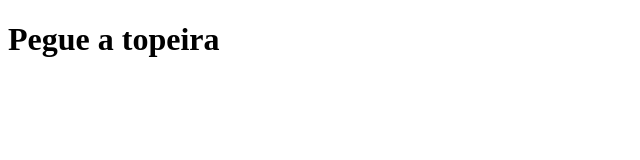
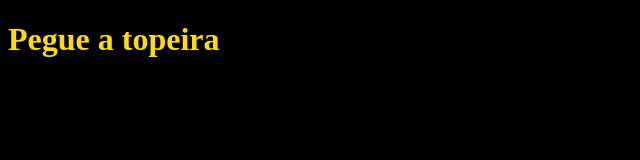
Before and after one commit to Arthur-Paulo/Pegue-a-topeira, a plain HTML site: page index.html in a window 1280 px wide. Shown: the whole page, without its empty margins (0-640 px from the left). Drawn offline with Linux system fonts and the light colour scheme.

Commit message:
Adicionando o HTML e o CSS

```diff
--- a/index.html
+++ b/index.html
@@ -5,6 +5,7 @@
     <meta http-equiv="X-UA-Compatible" content="IE=edge">
     <meta name="viewport" content="width=device-width, initial-scale=1.0">
     <title>Document</title>
+    <link rel="stylesheet" href="style.css">
 </head>
 <body>
     <h1>Pegue a topeira</h1>
--- /dev/null
+++ b/style.css
@@ -0,0 +1,8 @@
+h1{
+    color: #FFDD00
+}
+
+body{
+
+    background-color: black;
+}
```
